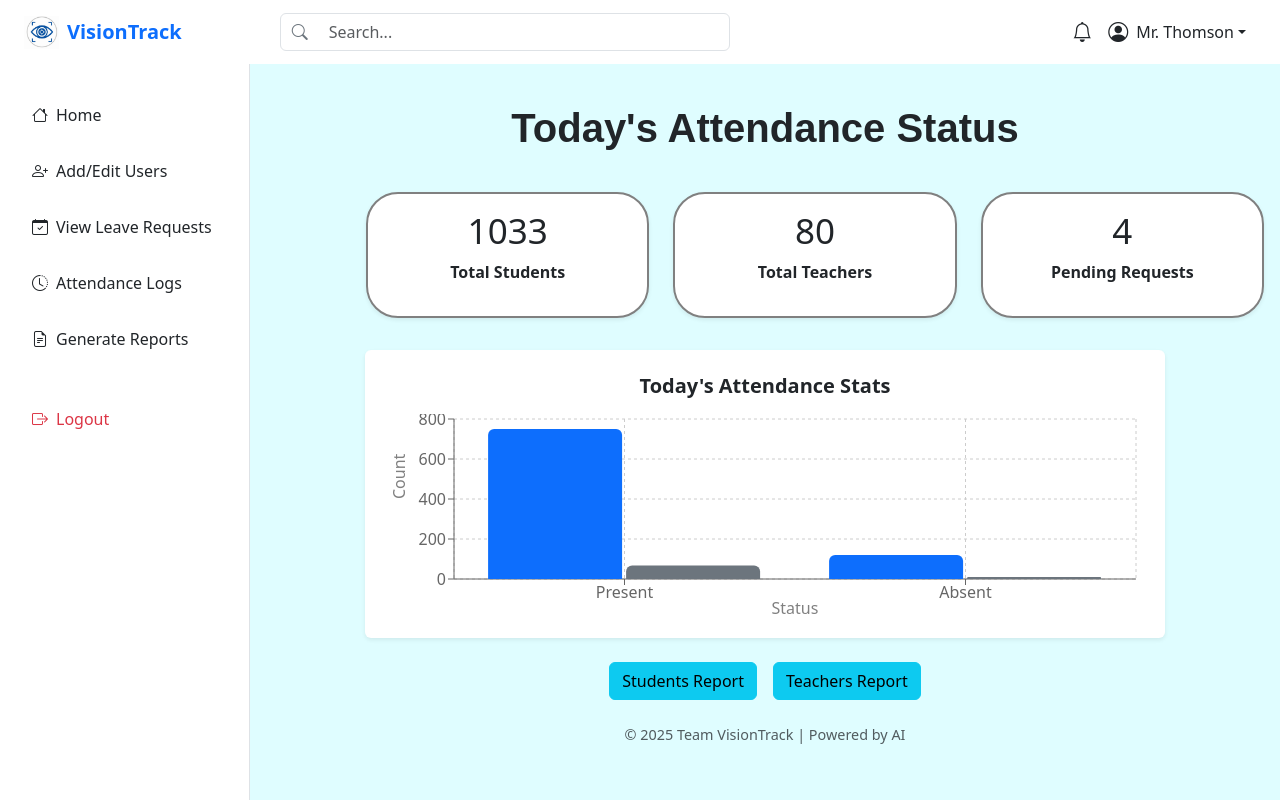
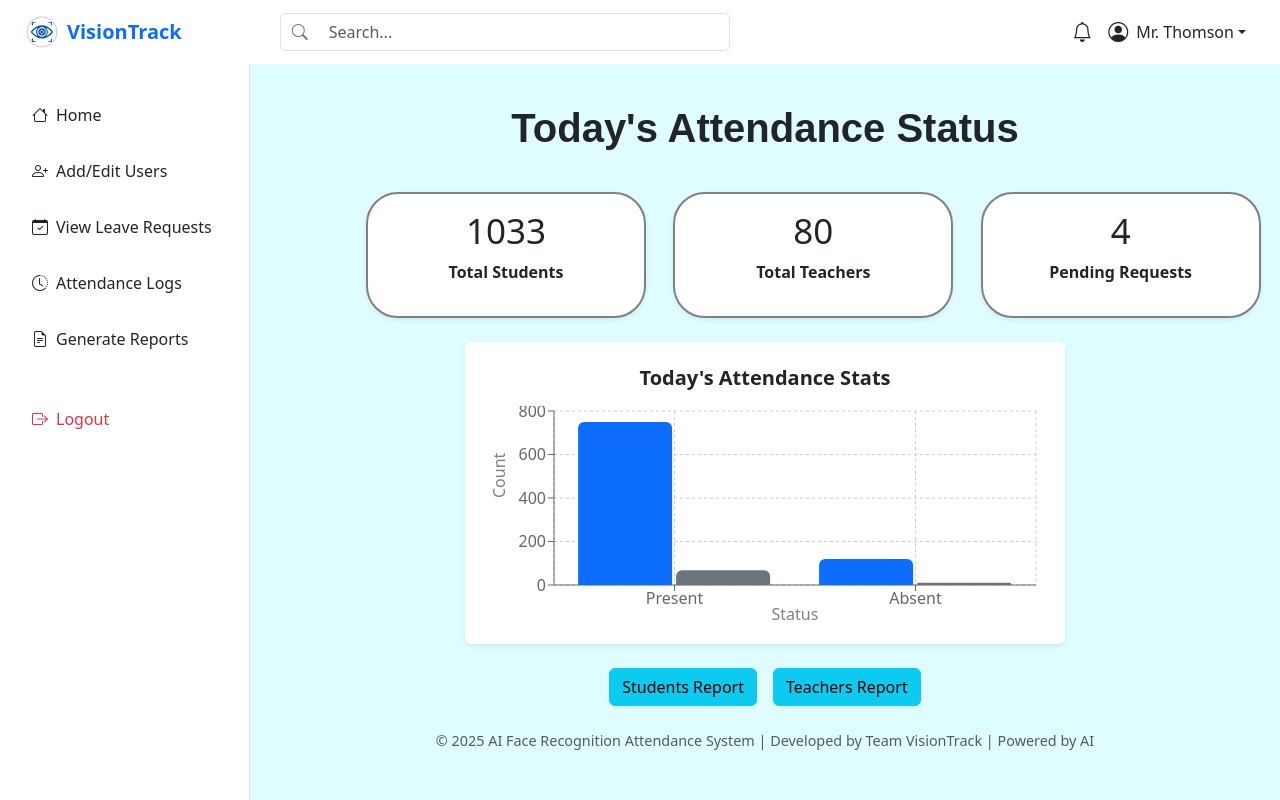
Before and after one commit to Divya-Dharshini-31/AI-smart-face-recognition-system, a React (Vite) app in the folder face-recognition-attendance-system/: page / in a window 1280 px wide. Built offline with nearby package versions, Linux system fonts and the light colour scheme.

Commit message:
kg-updated

```diff
--- a/face-recognition-attendance-system/src/components/Footer.jsx
+++ b/face-recognition-attendance-system/src/components/Footer.jsx
@@ -1,7 +1,7 @@
 function Footer() {
   return (
     <footer className="text-center text-muted mt-4 mb-2" style={{ fontSize: "0.9rem" }}>
-      © 2025 Team VisionTrack | Powered by AI
+      © 2025 AI Face Recognition Attendance System | Developed by Team VisionTrack | Powered by AI
     </footer>
   );
 }
--- a/face-recognition-attendance-system/src/pages/AdminDashboard.jsx
+++ b/face-recognition-attendance-system/src/pages/AdminDashboard.jsx
@@ -32,21 +32,21 @@ function AdminDashboard() {
           </div>
 
           {/* Cards */}
-          <div className="row text-center mb-4" style={{paddingLeft:'100px'}}>
+          <div className="row text-center mb-3" style={{paddingLeft:'100px'}}>
             <div className="col-md-4 mb-2">
-              <div className="bg-white p-3 rounded-5 shadow-sm" style={{ maxWidth: '300px', border: '2px solid grey' }}>
+              <div className="bg-white p-3 rounded-5 shadow-sm" style={{ maxWidth: '280px', border: '2px solid grey' }}>
                 <h3 style={{ fontSize: '35px' }}>1033</h3>
                 <p className="fw-bold text-dark">Total Students</p>
               </div>
             </div>
             <div className="col-md-4 mb-2">
-              <div className="bg-white p-3 rounded-5 shadow-sm" style={{ maxWidth: '300px', border: '2px solid grey' }}>
+              <div className="bg-white p-3 rounded-5 shadow-sm" style={{ maxWidth: '280px', border: '2px solid grey' }}>
                 <h3 style={{ fontSize: '35px' }}>80</h3>
                 <p className="fw-bold text-dark">Total Teachers</p>
               </div>
             </div>
             <div className="col-md-4 mb-2">
-              <div className="bg-white p-3 rounded-5 shadow-sm" style={{ maxWidth: '300px', border: '2px solid grey' }}>
+              <div className="bg-white p-3 rounded-5 shadow-sm" style={{ maxWidth: '280px', border: '2px solid grey' }}>
                 <h3 style={{ fontSize: '35px' }}>4</h3>
                 <p className="fw-bold text-dark">Pending Requests</p>
               </div>
@@ -54,9 +54,9 @@ function AdminDashboard() {
           </div>
 
           {/* Chart Section with Recharts code inside */}
-          <div className="bg-white p-4 rounded shadow-sm mb-4 text-center" style={{ maxWidth: '800px', margin: '0 auto' }}>
+          <div className="bg-white p-4 rounded shadow-sm mb-4 text-center" style={{ maxWidth: '600px', margin: '0 auto' }}>
             <h5 className="fw-bold text-dark mb-3 ">Today's Attendance Stats</h5>
-            <ResponsiveContainer width="100%" height={200}>
+            <ResponsiveContainer width="100%" height={214}>
               <BarChart data={data}>
                 <CartesianGrid strokeDasharray="3 3" />
                 <XAxis dataKey="status" label={{ value: 'Status', position: 'insideBottom', offset: -5 }} />
```
